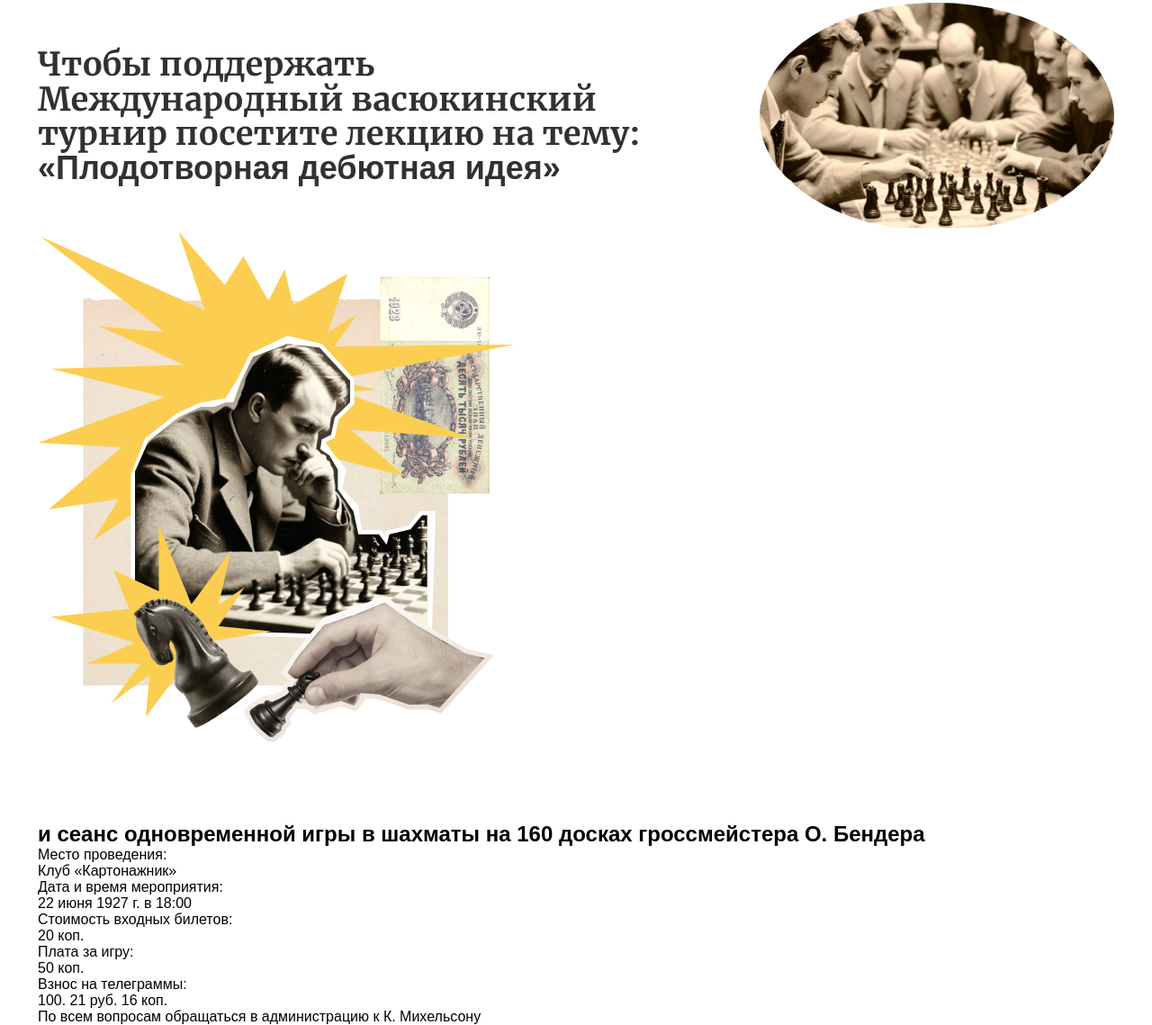
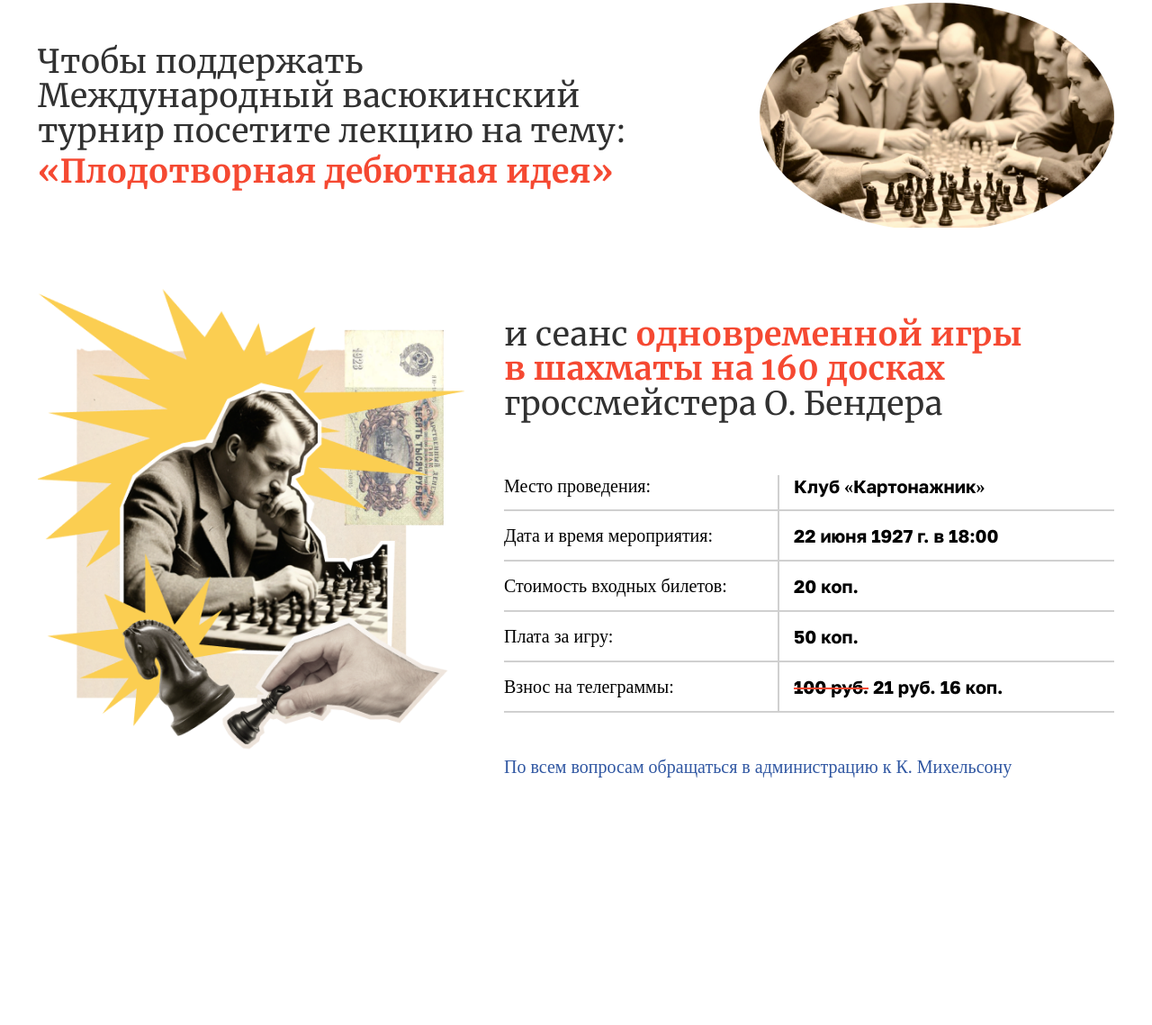
Before and after one commit to IvanTyler/IvanTyler.github.io, a website: page index.html in a window 1280 px wide. Shown: the part 862-2001 px from the top of the page at 90% size. After the commit the page ends 1774 px from the top, so only its background shows below. Drawn offline with Linux system fonts and the light colour scheme; files whose address does not match are found by name; a web font is replaced by a local one.

Commit message:
layout about-tournament

```diff
--- a/index.html
+++ b/index.html
@@ -146,7 +146,7 @@
                 <div class="container container-topic-lecture">
                     <h2 class="topic-lecture__title">
                         Чтобы поддержать Международный васюкинский турнир посетите лекцию на тему:
-                        <span class="topic-lecture_name-lecture">«Плодотворная дебютная идея»</span>
+                        <span class="topic-lecture__name-lecture">«Плодотворная дебютная идея»</span>
                     </h2>
                     <h2 class="topic-lecture__title title-mobile_1">
                         Чтобы поддержать Международный васюкинский турнир
@@ -166,42 +166,43 @@
                         <img src="/src/public/img/grandmaster-playing.png" alt="grandmaster-playing"
                             class="about-tournament__img">
                     </div>
+                    <h2 class="about-tournament__title">
+                        и cеанс <span class="about-tournament__text-highlight">одновременной игры в шахматы
+                            на 160 досках</span> гроссмейстера О. Бендера
+                    </h2>
                     <div class="about-tournament__description">
-                        <h2 class="about-tournament__title">
-                            и cеанс <span class="about-tournament__text-highlight">одновременной игры в шахматы
-                                на 160 досках</span> гроссмейстера О. Бендера
-                        </h2>
                         <div class="about-tournament-list-wrapper">
                             <ul class="about-tournament-list">
                                 <li class="about-tournament-list__item">
-                                    <div class="about-tournament-list__line">Место проведения:</div>
-                                    <div class="about-tournament-list__column">Клуб «Картонажник»</div>
+                                    <div class="about-tournament-list__left">Место проведения:</div>
+                                    <div class="about-tournament-list__right">Клуб «Картонажник»</div>
                                 </li>
                                 <li class="about-tournament-list__item">
-                                    <div class="about-tournament-list__line">Дата и время мероприятия:</div>
-                                    <div class="about-tournament-list__column">22 июня 1927 г. в 18:00</div>
+                                    <div class="about-tournament-list__left">Дата и время мероприятия:</div>
+                                    <div class="about-tournament-list__right">22 июня 1927 г. в 18:00</div>
                                 </li>
                                 <li class="about-tournament-list__item">
-                                    <div class="about-tournament-list__line">Стоимость входных билетов:</div>
-                                    <div class="about-tournament-list__column">20 коп.</div>
+                                    <div class="about-tournament-list__left">Стоимость входных билетов:</div>
+                                    <div class="about-tournament-list__right">20 коп.</div>
                                 </li>
                                 <li class="about-tournament-list__item">
-                                    <div class="about-tournament-list__line">Плата за игру:</div>
-                                    <div class="about-tournament-list__column">50 коп.</div>
+                                    <div class="about-tournament-list__left">Плата за игру:</div>
+                                    <div class="about-tournament-list__right">50 коп.</div>
                                 </li>
                                 <li class="about-tournament-list__item">
-                                    <div class="about-tournament-list__line">Взнос на телеграммы:</div>
-                                    <div class="about-tournament-list__column">
-                                        <span class="about-tournament-list__crossed-out-text">100. 21 руб.
-                                            16 коп.</span>
+                                    <div class="about-tournament-list__left">Взнос на телеграммы:</div>
+                                    <div class="about-tournament-list__right">
+                                        <span class="about-tournament-list__crossed-out-text">
+                                            <span class="about-tournament-list__monay">100 руб.</span> 21 руб. 16 коп.
+                                        </span>
                                     </div>
                                 </li>
                             </ul>
-                            <span class="about-tournament-list-wrapper__any-questions">
-                                По всем вопросам обращаться в администрацию к К. Михельсону
-                            </span>
                         </div>
                     </div>
+                    <span class="about-tournament__any-questions">
+                        По всем вопросам обращаться в администрацию к К. Михельсону
+                    </span>
                 </div>
             </section>
             <!-- <section class="stages-transformation">
--- /dev/null
+++ b/src/public/less/about-tournament-list.less
@@ -0,0 +1,91 @@
+.about-tournament-list {
+    grid-area: tournament-list;
+
+    &__item {
+        display: grid;
+        grid-template-columns: minmax(auto, 306px) 1fr;
+        padding-right: 16px;
+        height: 40px;
+        border-bottom: solid 2px #D0D0D0;
+
+        @media (max-width: 1250px) {
+            grid-template-columns: 1fr 1fr;
+        }
+
+        @media (max-width: 670px) {
+            grid-template-columns: 1fr;
+            height: initial;
+            padding: 0 16px 16px 0;
+            gap: 12px;
+        }
+
+        &:not(:first-child) {
+            height: 56px;
+
+            @media (max-width: 670px) {
+                height: initial;
+                padding: 16px 16px 16px 0;
+            }
+        }
+    }
+
+    &__item:first-of-type>&__left,
+    &__item:first-of-type>&__right {
+        align-items: start;
+    }
+
+    &__left,
+    &__right,
+    &__crossed-out-text,
+    &__monay {
+        font-size: 20px;
+        line-height: 24px;
+        font-family: var(--font-main_2);
+    }
+
+    &__left {
+        display: flex;
+        align-items: center;
+        border-right: solid 2px #D0D0D0;
+        font-weight: 400;
+
+        @media (max-width: 670px) {
+            border-right: none;
+        }
+    }
+
+    &__right {
+        display: flex;
+        align-items: center;
+        padding-left: 16px;
+        font-weight: 600;
+
+        @media (max-width: 670px) {
+            padding-left: 0;
+        }
+    }
+
+    &__crossed-out-text {
+        font-weight: 600;
+    }
+
+    &__monay {
+        position: relative;
+        display: inline-flex;
+        align-items: center;
+
+        &::after {
+            content: '';
+            display: inline-block;
+            position: absolute;
+            top: calc(50% + 1px);
+            height: 2px;
+            width: 100%;
+            background-color: var(--color-main_2);
+        }
+    }
+}
+
+.about-tournament-list-wrapper {
+    grid-area: tournament-list-wrapper;
+}
--- /dev/null
+++ b/src/public/less/about-tournament.less
@@ -0,0 +1,122 @@
+@import url('../less/mixins/main.less');
+
+.about-tournament {
+    margin-top: 64px;
+
+    @media (max-width: 800px) {
+        margin-top: 34px;
+    }
+
+    &__wrapper-img {
+        grid-area: wrapper-img;
+
+        @media (max-width: 800px) {
+            max-width: 400px;
+            justify-self: center;
+        }
+    }
+
+    &__img {
+        width: 100%;
+        height: 100%;
+        object-fit: cover;
+    }
+
+    &__description {
+        grid-area: description;
+        margin-top: 60px;
+
+        @media (max-width: 1250px) {
+            margin-top: 0;
+        }
+
+        @media (max-width: 800px) {
+            margin-top: 44px;
+        }
+    }
+
+    &__title {
+        grid-area: title;
+        align-self: end;
+        .title();
+        font-size: clamp(25px, 3vw, 36px);
+        line-height: clamp(31px, 3vw, 41px);
+        font-weight: 400;
+
+        @media (max-width: 800px) {
+            text-align: center;
+        }
+
+        @media (max-width: 450px) {
+            text-align: left;
+        }
+    }
+
+    &__text-highlight {
+        .title();
+        font-weight: 700;
+        color: var(--color-main_2);
+    }
+
+    &__any-questions {
+        grid-area: any-questions;
+        display: inline-block;
+        margin-top: 48px;
+        font-size: 20px;
+        line-height: 24px;
+        color: var(--color-main_4);
+        font-family: var(--font-main_2);
+
+        @media (max-width: 1250px) {
+            margin-top: 20px;
+        }
+
+        @media (max-width: 450px) {
+            margin-top: 40px;
+            font-size: 18px;
+            line-height: 22px;
+        }
+    }
+}
+
+.about-tournament-container {
+    display: grid;
+    grid-template-columns: minmax(474px, 474px) minmax(auto, 704px);
+    grid-template-rows: minmax(147px, auto) minmax(247px, auto) 1fr;
+    grid-template-areas:
+        'wrapper-img title'
+        'wrapper-img description'
+        'wrapper-img any-questions'
+    ;
+    gap: 0 44px;
+
+    @media (max-width: 1250px) {
+        grid-template-columns: minmax(auto, 474px) minmax(auto, 704px);
+        grid-template-rows: initial;
+        grid-template-areas:
+            'wrapper-img title'
+            'wrapper-img any-questions'
+            'description description'
+        ;
+    }
+
+    @media (max-width: 1250px) {
+        grid-template-columns: minmax(auto, 474px) minmax(auto, 704px);
+        grid-template-rows: initial;
+        grid-template-areas:
+            'wrapper-img title'
+            'wrapper-img any-questions'
+            'description description'
+        ;
+    }
+
+    @media (max-width: 800px) {
+        grid-template-columns: 1fr;
+        grid-template-areas:
+            'wrapper-img'
+            'title'
+            'description'
+            'any-questions'
+        ;
+    }
+}
--- a/src/public/less/about.less
+++ b/src/public/less/about.less
@@ -220,7 +220,7 @@
 
     &__img.queen {
         top: 195px;
-        right: 70px;
+        right: 140px;
 
         @media (max-width: 1050px) {
             top: initial;
--- a/src/public/less/header.less
+++ b/src/public/less/header.less
@@ -1,6 +1,6 @@
 .header {
     position: relative;
-    z-index: 2;
+    z-index: 3;
 
     &__link {
         display: inline-block;
--- a/src/public/less/main.less
+++ b/src/public/less/main.less
@@ -67,3 +67,6 @@ body {
 @import url('../less/running-line.less');
 
 @import url('../less/topic-lecture.less');
+
+@import url('../less/about-tournament.less');
+@import url('../less/about-tournament-list.less');
--- a/src/public/less/topic-lecture.less
+++ b/src/public/less/topic-lecture.less
@@ -34,14 +34,22 @@
     }
 
     &__name-lecture {
+        display: inline-block;
         font-family: var(--font-main_1);
-        color: var(--color-main_2)
+        color: var(--color-main_2);
+        margin-top: 7px;
+        font-weight: 700;
+
+        @media (max-width: 800px) {
+            margin-top: 0;
+        }
     }
 
     &__title {
         .title();
         font-size: clamp(25px, 3vw, 36px);
-        line-height: clamp(31px, 3vw, 39px);
+        line-height: clamp(31px, 3vw, 41px);
+        font-weight: 400;
 
         @media (max-width: 800px) {
             display: none;
@@ -63,6 +71,10 @@
         @media (max-width: 800px) {
             display: block;
         }
+
+        @media (max-width: 450px) {
+            text-align: left;
+        }
     }
 
     &__wrapper-img {
```
Also changed, not shown: src/public/css/about-tournament-list.css (added), src/public/css/about-tournament.css (added), src/public/css/about.css, src/public/css/fonts/fonts.css (line endings or trailing spaces), src/public/css/header.css, src/public/css/main.css, src/public/css/topic-lecture.css.
